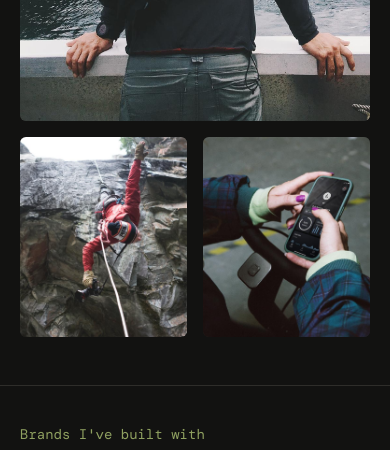
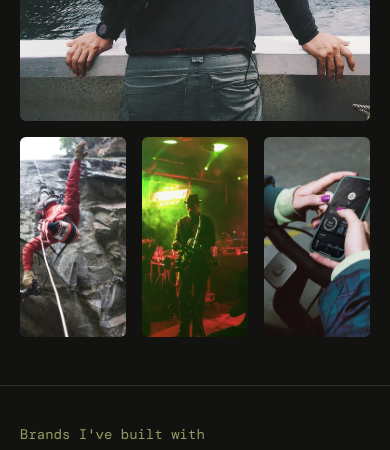
Before and after one commit to bexhayes/throughline-site, a plain HTML site: page index.html in a window 390 px wide. Shown: the part 1020-1470 px from the top of the page. Drawn offline with nearby package versions, Linux system fonts and the light colour scheme.

Commit message:
Add gig photo to hero collage beside rock image
Co-Authored-By: Claude Opus 5.5 <noreply@anthropic.com>
Claude-Session: https://claude.ai/code/session_01AmGfSpbaoMdJemTXeUSDX2

```diff
--- a/index.html
+++ b/index.html
@@ -76,7 +76,8 @@ figure{margin:0}
 .collage{display:grid;grid-template-columns:repeat(12,minmax(0,1fr));grid-template-rows:312px 312px;gap:16px;margin-top:72px}
 .collage .img img{position:absolute;inset:0}
 .c1{grid-column:1 / span 5;grid-row:1 / span 2}
-.c2{grid-column:6 / span 7;grid-row:1}
+.c2{grid-column:6 / span 4;grid-row:1}
+.c4{grid-column:10 / span 3;grid-row:1}
 .c3{grid-column:6 / span 7;grid-row:2}
 
 /* Brands strip */
@@ -132,8 +133,9 @@ figure{margin:0}
   .section{padding:80px 0}
   .collage{grid-template-rows:440px 200px}
   .c1{grid-column:1 / -1;grid-row:1}
-  .c2{grid-column:1 / span 6;grid-row:2}
-  .c3{grid-column:7 / span 6;grid-row:2}
+  .c2{grid-column:1 / span 4;grid-row:2}
+  .c4{grid-column:5 / span 4;grid-row:2}
+  .c3{grid-column:9 / span 4;grid-row:2}
   .nav{gap:18px;font-size:14px}
   .site-header .wrap{padding-top:18px;padding-bottom:18px;flex-wrap:wrap;gap:0}
   .site-header .logo{font-size:20px}
@@ -195,7 +197,8 @@ figure{margin:0}
   <!-- IMAGES: replace the files in /images, keep the same file names -->
   <div class="wrap collage">
     <figure class="img c1"><img src="images/hero-1-main.jpg" alt="Traveller with a sling bag looking out over a fjord" style="object-position:50% 50%" onerror="this.remove()"><figcaption>01 / Main image</figcaption></figure>
-    <figure class="img c2"><img src="images/hero-2-side.jpg" alt="Photographer hanging from a rope on a rock face, camera in hand" style="object-position:60% 15%" onerror="this.remove()"><figcaption>02 / Side image, top</figcaption></figure>
+    <figure class="img c2"><img src="images/hero-2-side.jpg" alt="Photographer hanging from a rope on a rock face, camera in hand" style="object-position:72% 15%" onerror="this.remove()"><figcaption>02 / Side image, top left</figcaption></figure>
+    <figure class="img c4"><img src="images/hero-4-gig.jpg" alt="Band playing live under green and red stage lights" style="object-position:45% 50%" onerror="this.remove()"><figcaption>04 / Side image, top right</figcaption></figure>
     <figure class="img c3"><img src="images/hero-3-square.jpg" alt="Rider checking a bike app on a phone on the handlebars" style="object-position:60% 50%" onerror="this.remove()"><figcaption>03 / Side image, bottom</figcaption></figure>
   </div>
 </section>
```
Also changed, not shown: images/hero-4-gig.jpg (added).
